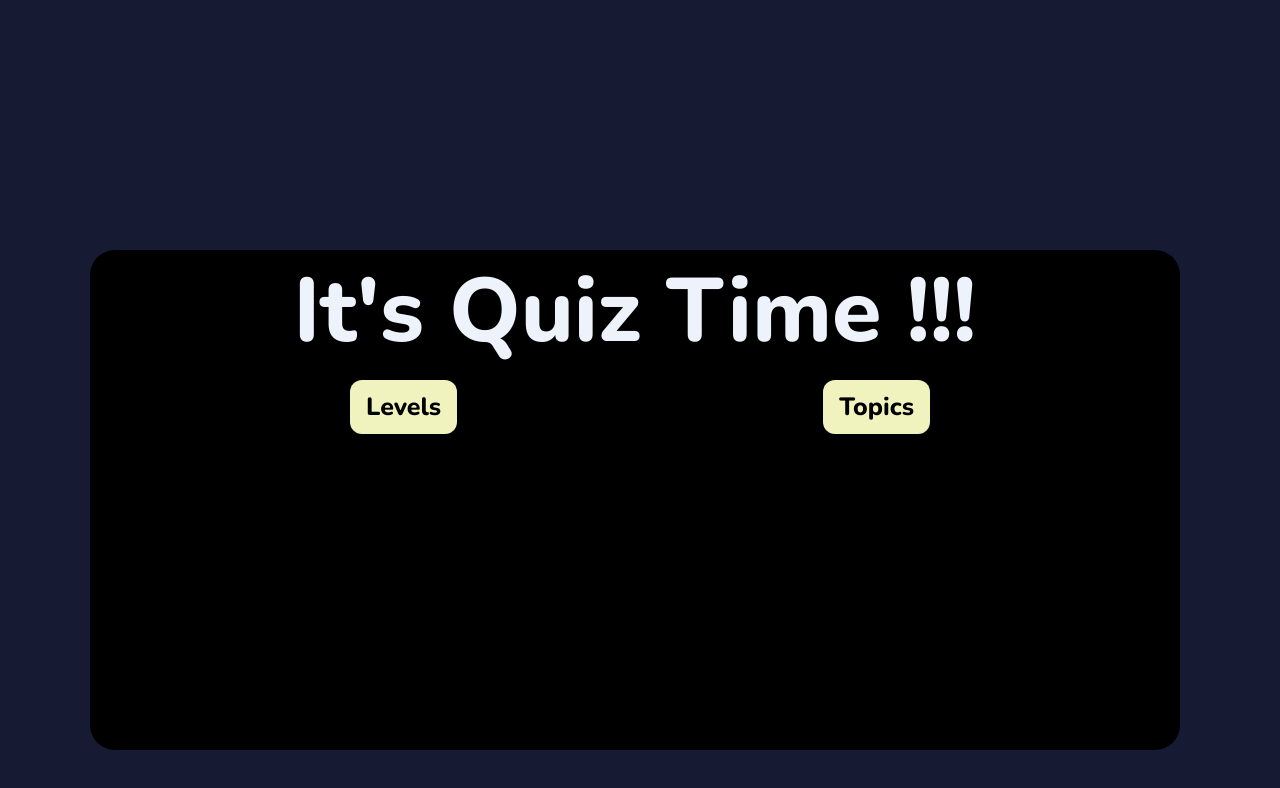
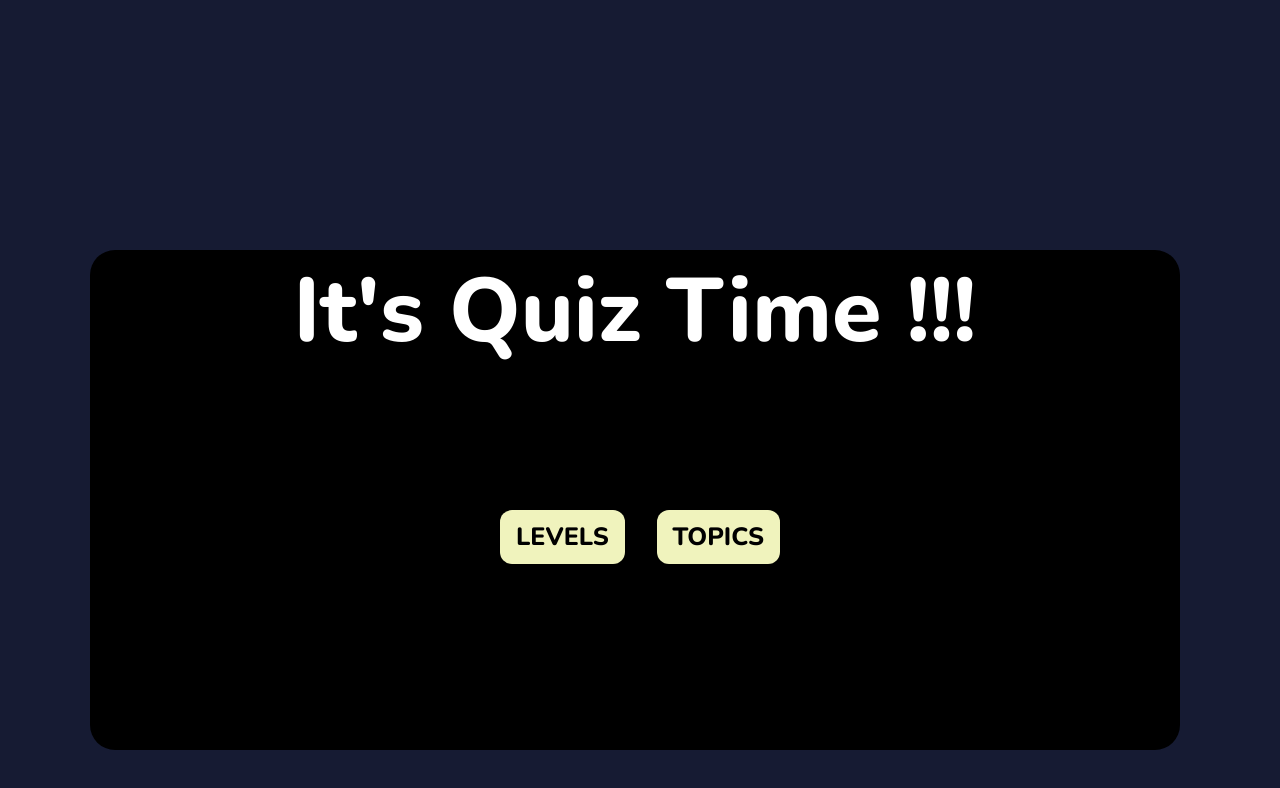
Before and after one commit to prajwal-0706/Web-Development-Projects, a plain HTML site: page JavaScript Projects/Quiz Game/index.html in a window 1280 px wide. Both pictures are taken after a click on the button "START". Drawn offline with nearby package versions, Linux system fonts and the light colour scheme.

Commit message:
Updated Js For New Project

```diff
--- a/JavaScript Projects/Quiz Game/app.js
+++ b/JavaScript Projects/Quiz Game/app.js
@@ -1,16 +1,18 @@
 const Level = document.querySelector('.by-level');
+const Topic = document.querySelector('.by-topic');
 const Start = document.querySelector('.btn');
 
 Start.addEventListener('click', Initial_Beginning)
 Level.addEventListener('click',Start_by_level );
+Topic.addEventListener('click', Start_by_level);
 
 function Initial_Beginning (){
     document.querySelector('.btn').style.opacity = 0;
     document.querySelector('.by-level').style.opacity = 1;
+    document.querySelector('.by-level').style.transform = "translate(150px, 130px)";
     document.querySelector('.by-topic').style.opacity = 1;
+    document.querySelector('.by-topic').style.transform = "translate(-150px, 130px)";
 }
-
-
 
 function Start_by_level(){
     document.querySelector('.by-level').style.opacity = 0;
--- a/JavaScript Projects/Quiz Game/index.html
+++ b/JavaScript Projects/Quiz Game/index.html
@@ -27,11 +27,11 @@
             </div>
             <div class="accept">
                 <button class="by-level">
-                    Levels
+                    LEVELS
                 </button>
 
                 <button class="by-topic">
-                    Topics
+                    TOPICS
                 </button>
             </div>
         </div>
--- a/JavaScript Projects/Quiz Game/style.css
+++ b/JavaScript Projects/Quiz Game/style.css
@@ -8,7 +8,7 @@
 body{
     font-family: 'Nunito', sans-serif;
     background: #161b33;
-    color: #edf2fb;
+    color: #fff;
 }
 
 h1{
@@ -35,6 +35,7 @@ h1{
     font-weight: 700;
     font-family: 'Nunito', sans-serif;
     background: #f0f3bd;
+    transition : all 0.5s;
 
 
 }
@@ -61,6 +62,7 @@ h1{
     left : 350px;
     top : 380px;
 
+
  }
 
  .by-topic{
```
